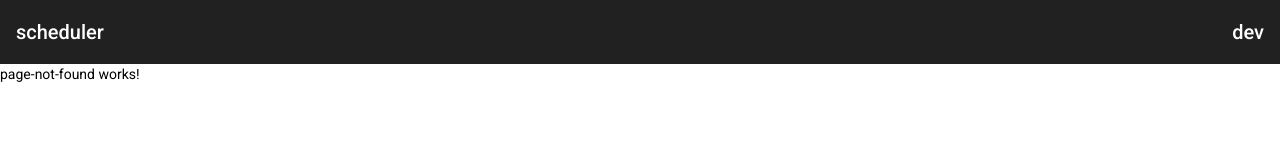
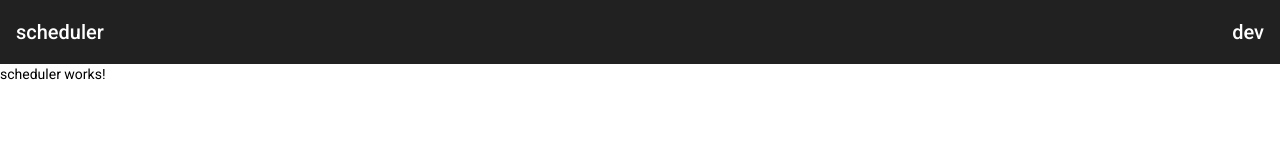
Before and after one commit to chapeI/soe, an Angular app: page / in a window 1280 px wide. Shown: the top 160 px of the page. Built offline with nearby package versions, Linux system fonts and the light colour scheme.

Commit message:
+scheduler

```diff
--- a/src/app/app-routing.module.ts
+++ b/src/app/app-routing.module.ts
@@ -2,8 +2,10 @@
 import { RouterModule, Routes } from '@angular/router';
 import { DevInfoComponent } from './dev-info/dev-info.component';
 import { PageNotFoundComponent } from './page-not-found/page-not-found.component';
+import { SchedulerComponent } from './scheduler/scheduler.component';
 
 const routes: Routes = [
+  {path: '', component: SchedulerComponent},
   {path: 'dev-info', component: DevInfoComponent},
   {path: '**', component: PageNotFoundComponent},
 ];
--- a/src/app/app.component.ts
+++ b/src/app/app.component.ts
@@ -4,7 +4,7 @@
   selector: 'app-root',
   template: `
     <mat-toolbar>
-      <span>scheduler</span>
+      <span routerLink="">scheduler</span>
       <span class="fill-remaining-space"></span>
       <span routerLink="/dev-info" routerLinkActive="active">dev</span>
     </mat-toolbar>
--- a/src/app/app.module.ts
+++ b/src/app/app.module.ts
@@ -10,12 +10,14 @@
 import { MatToolbarModule } from '@angular/material/toolbar';
 import { DevInfoComponent } from './dev-info/dev-info.component';
 import { PageNotFoundComponent } from './page-not-found/page-not-found.component';
+import { SchedulerComponent } from './scheduler/scheduler.component';
 
 @NgModule({
   declarations: [
     AppComponent,
     DevInfoComponent,
     PageNotFoundComponent,
+    SchedulerComponent,
   ],
   imports: [
     BrowserModule,
--- /dev/null
+++ b/src/app/scheduler/scheduler.component.html
@@ -0,0 +1 @@
+<p>scheduler works!</p>
--- /dev/null
+++ b/src/app/scheduler/scheduler.component.ts
@@ -0,0 +1,15 @@
+import { Component, OnInit } from '@angular/core';
+
+@Component({
+  selector: 'app-scheduler',
+  templateUrl: './scheduler.component.html',
+  styleUrls: ['./scheduler.component.css']
+})
+export class SchedulerComponent implements OnInit {
+
+  constructor() { }
+
+  ngOnInit(): void {
+  }
+
+}
```
Also changed, not shown: src/app/scheduler/scheduler.component.css (added), 1 other file (tests, documents, lock files or other folders).
